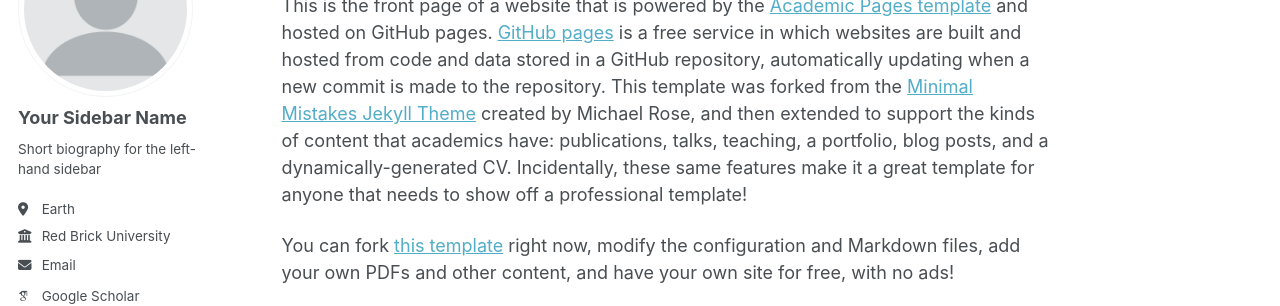
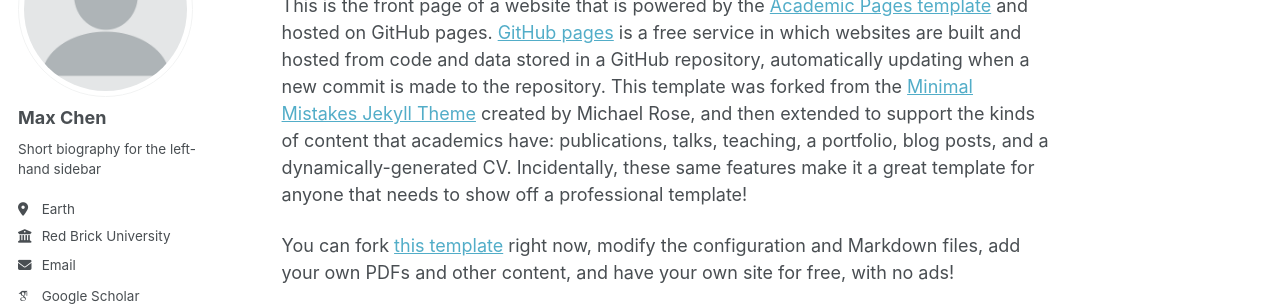
Before and after one commit to MaxGniluynehc/maxchen, a Jekyll site: the page built from _pages/about.md, in a window 1280 px wide. Shown: the part 179-485 px from the top of the page. Built offline with Jekyll 4.4.1, drawn with Linux system fonts in a browser that asks for light colours; some web fonts are replaced; a script bundle is joined from its source files by our own code; library files that are not in the unit come from our copies.

Commit message:
Update _config.yml

```diff
--- a/_config.yml
+++ b/_config.yml
@@ -24,7 +24,7 @@ repository               : "MaxGniluynehc/maxchen.github.io"
 author:
   # Biographic information
   avatar           : "profile.png"
-  name             : "Your Sidebar Name"
+  name             : "Max Chen"
   pronouns         : # example: "she/her"
   bio              : "Short biography for the left-hand sidebar"
   location         : "Earth"
```
